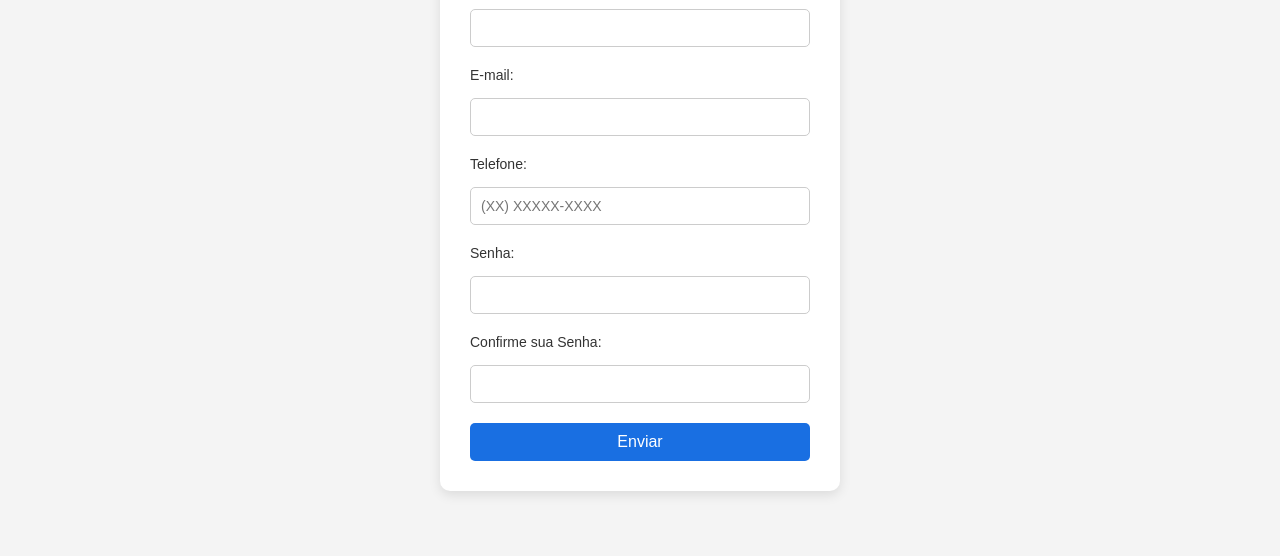
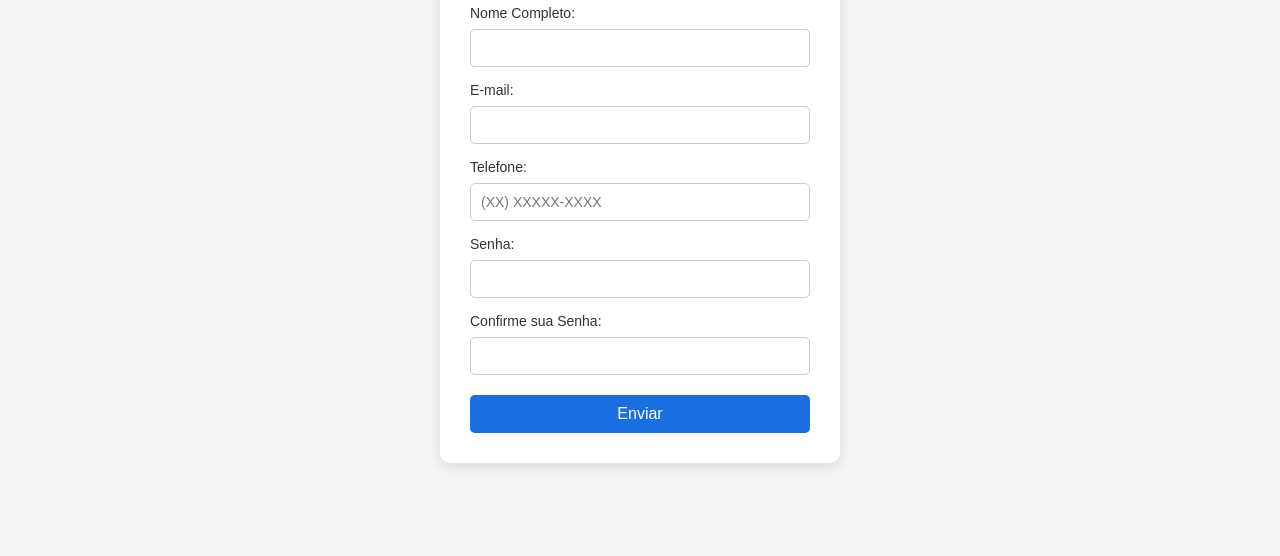
Before and after one commit to atx9003/StockWise, a plain HTML site: page HTML-2/form.html in a window 1280 px wide. Shown: the part 244-800 px from the top of the page. Drawn offline with Linux system fonts and the light colour scheme.

Commit message:
Alterações no cadastro

```diff
--- a/CSS-2/form.css
+++ b/CSS-2/form.css
@@ -54,8 +54,8 @@ h2 {
 
 label {
   font-size: 14px;
-  margin-top: 20px;
-  margin-bottom: 5px;
+  margin-top: 15px;
+  margin-bottom: 3px;
   display: block;
   color: #333;
 }
@@ -66,7 +66,7 @@ input[type="tel"],
 input[type="password"] {
   width: 100%;
   padding: 10px;
-  margin-top: 10px;
+  margin-top: 5px;
   border-radius: 5px;
   border: 1px solid #ccc;
   font-size: 14px;
```
Also changed, not shown: HTML-2/form.html (+0 -5 lines).
